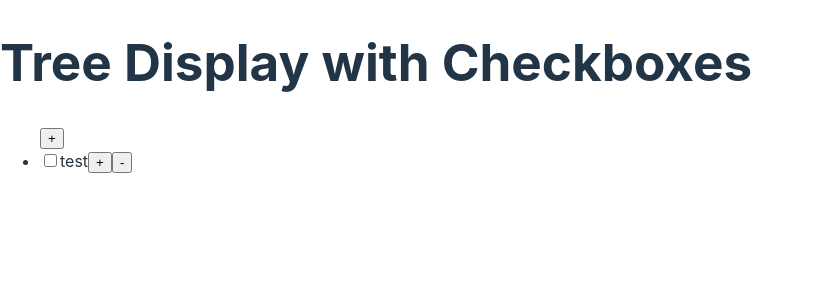
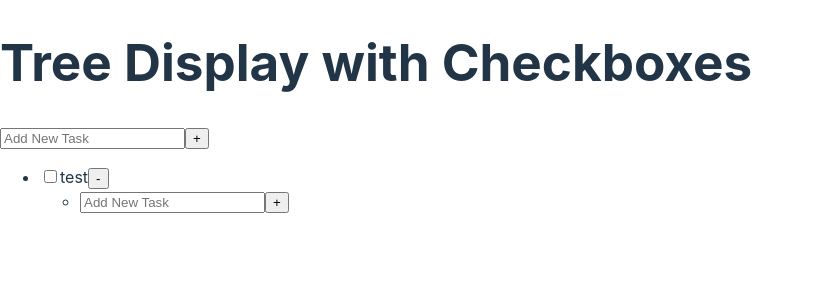
Before and after one commit to IcebergTrout/todo_list_test, a React (Vite) app in the folder to_do_list_test/: page / in a window 1280 px wide. Shown: the top 300 px of the page, without its empty margins (0-814 px from the left). Built offline with nearby package versions, Linux system fonts and the light colour scheme.

Commit message:
can now name tasks when creating it

```diff
--- a/to_do_list_test/package.json
+++ b/to_do_list_test/package.json
@@ -25,6 +25,6 @@
     "eslint-plugin-react-hooks": "^4.6.0",
     "eslint-plugin-react-refresh": "^0.4.6",
     "typescript": "^5.2.2",
-    "vite": "^5.2.0"
+    "vite": "^5.3.0"
   }
 }
--- a/to_do_list_test/src/TreeComponent.tsx
+++ b/to_do_list_test/src/TreeComponent.tsx
@@ -1,7 +1,7 @@
 // TreeComponent.tsx
-import React, { useState } from 'react';
-import { TreeNode } from './TreeNode';
-import { Tree } from './Tree';
+import React, { useState } from "react";
+import { TreeNode } from "./TreeNode";
+import { Tree } from "./Tree";
 
 interface TreeProps {
   tree: Tree;
@@ -10,8 +10,14 @@ interface TreeProps {
 const TreeComponent: React.FC<TreeProps> = ({ tree }) => {
   const [, setUpdate] = useState(false); // State to trigger re-render
   const [editingNodeId, setEditingNodeId] = useState<string | null>(null);
+  const [newNodeValues, setNewNodeValues] = useState<{ [key: string]: string }>(
+    {}
+  );
 
-	const handleCheckboxChange = (node: TreeNode | undefined, checked: boolean) => {
+  const handleCheckboxChange = (
+    node: TreeNode | undefined,
+    checked: boolean
+  ) => {
     if (node) {
       node.checked = checked;
       // console.log(`Checkbox for node ${node.id} is ${node.checked ? 'checked' : 'unchecked'}`);
@@ -20,20 +26,27 @@ const TreeComponent: React.FC<TreeProps> = ({ tree }) => {
   };
 
   const handleInsert = (parentNode: TreeNode | undefined) => {
-		if (parentNode)
-			tree.insert(parentNode.id, 'new child');
-		setUpdate(prev => !prev); // Trigger re-render
+    if (parentNode && newNodeValues[parentNode.id]?.trim() !== "") {
+      tree.insert(parentNode.id, newNodeValues[parentNode.id]);
+      setNewNodeValues((prev) => ({ ...prev, [parentNode.id]: "" })); // Clear input field after inserting
+      setUpdate((prev) => !prev); // Trigger re-render
+    }
   };
 
   const handleRemove = (node: TreeNode | undefined) => {
-		if (node)
-			tree.remove(node.id,);
-		setUpdate(prev => !prev); // Trigger re-render
+    if (node) {
+      tree.remove(node.id);
+      setUpdate((prev) => !prev); // Trigger re-render
+    }
   };
 
   const handleLabelChange = (node: TreeNode, newValue: string) => {
     node.value = newValue;
-		setUpdate(prev => !prev); // Trigger re-render
+    setUpdate((prev) => !prev); // Trigger re-render
+  };
+
+  const handleNewNodeValueChange = (nodeId: string, newValue: string) => {
+    setNewNodeValues((prev) => ({ ...prev, [nodeId]: newValue }));
   };
 
   const renderTree = (node: TreeNode): JSX.Element => {
@@ -53,25 +66,46 @@ const TreeComponent: React.FC<TreeProps> = ({ tree }) => {
               onBlur={() => setEditingNodeId(null)}
             />
           ) : (
-						<span onDoubleClick={() => setEditingNodeId(node.id)}>{node.value}</span>
+            <span onDoubleClick={() => setEditingNodeId(node.id)}>
+              {node.value}
+            </span>
           )}
         </label>
-				<input type="button" value="+" onClick={() => handleInsert(node)} />
         <input type="button" value="-" onClick={() => handleRemove(node)} />
-				{node.children.length > 0 && (
+
         <ul>
           {node.children.map((child) => renderTree(child))}
+          <li>
+            <input
+              type="text"
+              placeholder="Add New Task"
+              value={newNodeValues[node.id] || ""}
+              onChange={(e) =>
+                handleNewNodeValueChange(node.id, e.target.value)
+              }
+            />
+            <input type="button" value="+" onClick={() => handleInsert(node)} />
+          </li>
         </ul>
-				)}
       </li>
     );
-	}
+  };
 
   return (
-		<ul>
-			<input type="button" value="+" onClick={() => handleInsert(tree.find('root'))} />
-			{tree.root.children.map((child: TreeNode) => renderTree(child))}
-		</ul>
+    <div>
+      <input
+        type="text"
+        placeholder="Add New Task"
+        value={newNodeValues["root"] || ""}
+        onChange={(e) => handleNewNodeValueChange("root", e.target.value)}
+      />
+      <input
+        type="button"
+        value="+"
+        onClick={() => handleInsert(tree.find("root"))}
+      />
+      <ul>{tree.root.children.map((child: TreeNode) => renderTree(child))}</ul>
+    </div>
   );
 };
 
```
Also changed, not shown: 1 other file (tests, documents, lock files or other folders). Lines whose indentation alone changed are shown as unchanged.
